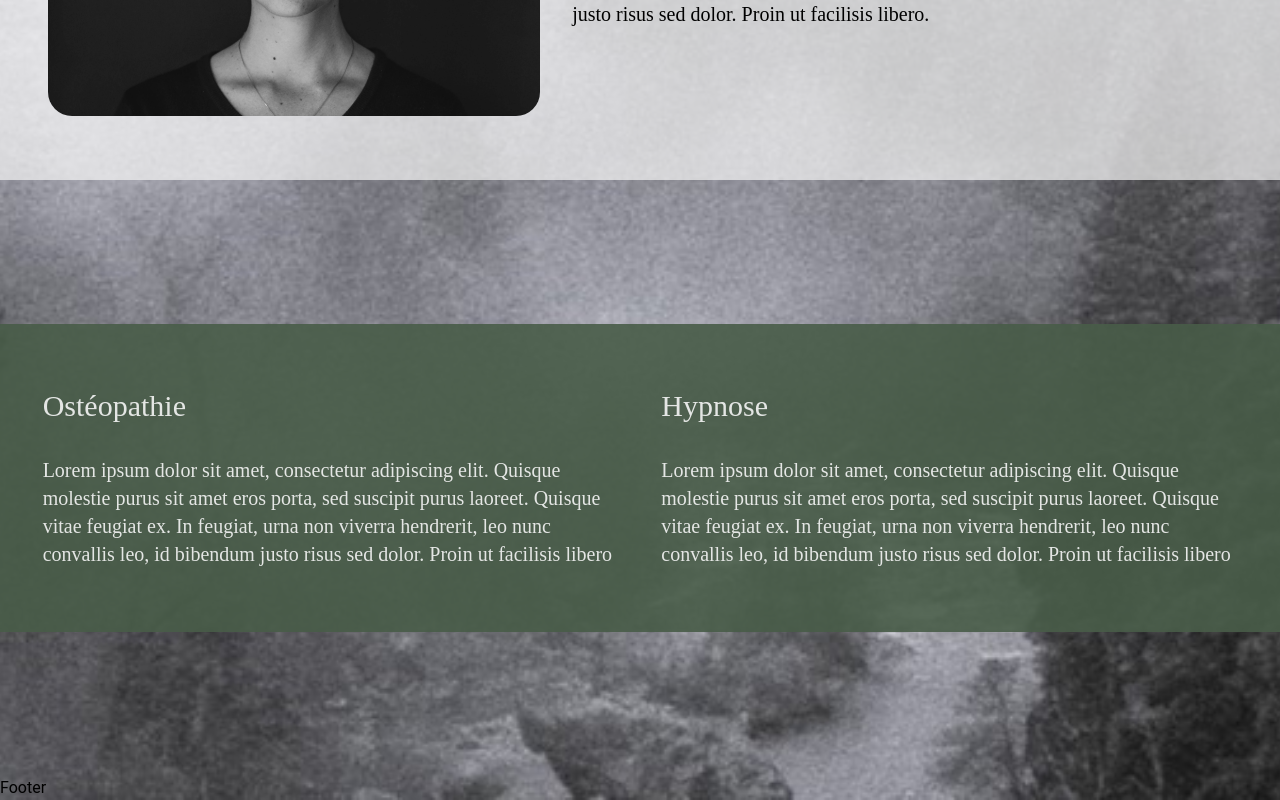
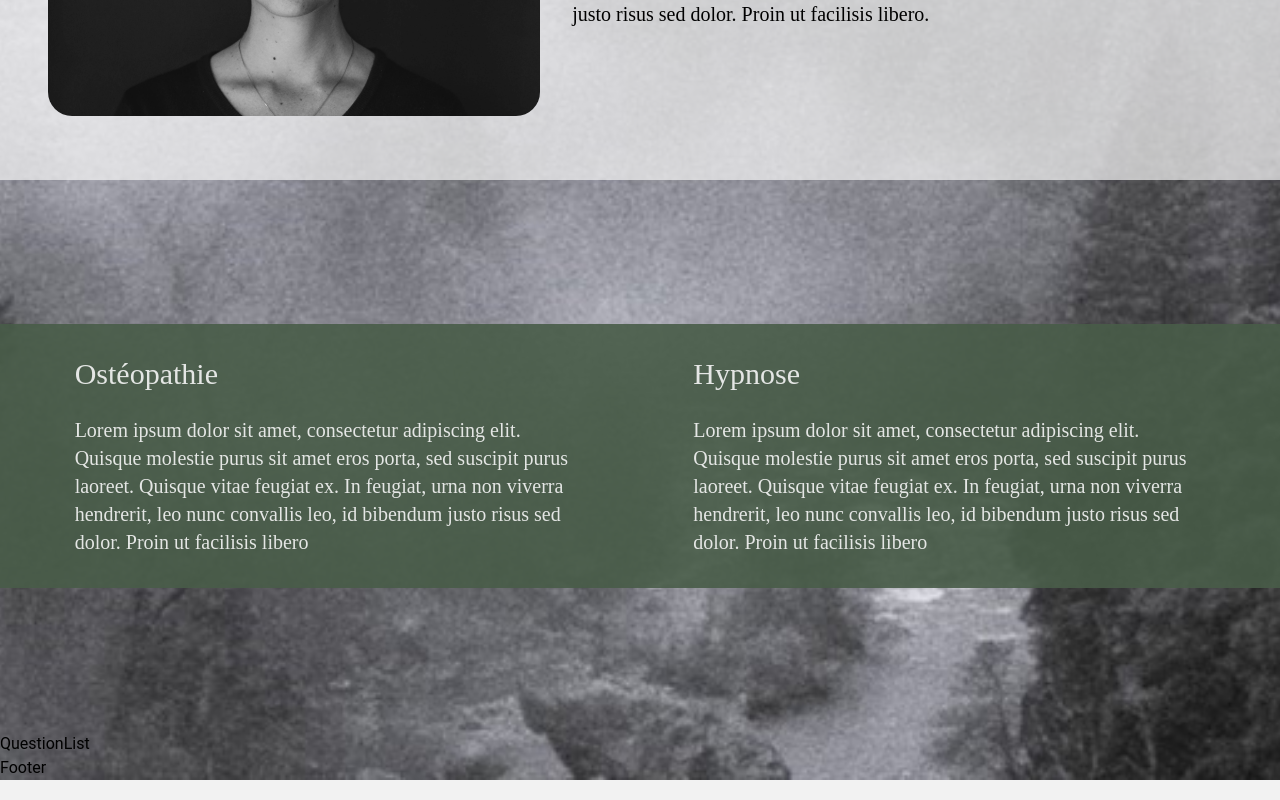
Before and after one commit to MrChong/Training, a React (Vite) app in the folder jo-quess/: page / in a window 1280 px wide. Shown: the part 796-1596 px from the top of the page. Built offline with nearby package versions, Linux system fonts and the light colour scheme; a web font is replaced by a local one.

Commit message:
add QnA + manage question list

```diff
--- /dev/null
+++ b/jo-quess/src/assets/QAList.json
@@ -0,0 +1,18 @@
+{
+    "Q&N":[{
+       "id":1,
+       "question":"Lorem ipsum dolor sit amet?",
+       "answer":"consectetur adipiscing elit. Quisque molestie purus sit amet eros porta, sed suscipit purus laoreet. Quisque vitae feugiat ex. In feugiat, urna non viverra hendrerit, leo nunc convallis leo, id bibendum justo risus sed dolor. Proin ut facilisis libero"
+    },{
+
+        "id":2,
+        "question":"Lorem ipsum dolor sit amet?",
+        "answer":"consectetur adipiscing elit. Quisque molestie purus sit amet eros porta, sed suscipit purus laoreet. Quisque vitae feugiat ex. In feugiat, urna non viverra hendrerit, leo nunc convallis leo, id bibendum justo risus sed dolor. Proin ut facilisis libero"
+     } ,{
+
+        "id":3,
+        "question":"Lorem ipsum dolor sit amet?",
+        "answer":"consectetur adipiscing elit. Quisque molestie purus sit amet eros porta, sed suscipit purus laoreet. Quisque vitae feugiat ex. In feugiat, urna non viverra hendrerit, leo nunc convallis leo, id bibendum justo risus sed dolor. Proin ut facilisis libero"
+
+    }]
+}
--- a/jo-quess/src/components/Intro.jsx
+++ b/jo-quess/src/components/Intro.jsx
@@ -1,4 +1,3 @@
-import Button from "./Button";
 
 const Intro = () => {
   return (
@@ -6,10 +5,6 @@ const Intro = () => {
         <h1 className="text-[#464646] text-4xl font-bold">
         Lorem ipsum dolor sit amet <br/> consectetur adipiscing elit
         </h1>
-        {/*<Button
-          text="Contactez-moi"
-          style="text-[#F5F5F5]/90 border-2 border-[#be7a0e] font-medium text-lg mt-3"
-        />*/}
       </div>
   );
 };
--- a/jo-quess/src/components/Navbar.jsx
+++ b/jo-quess/src/components/Navbar.jsx
@@ -9,7 +9,7 @@ const Navbar = () => {
         <Button
           url="https://www.gorendezvous.com/en/josiannequessy"
           text="Prendre rendez-vous"
-          style="text-[#F5F5F5]/90 bg-[#be7a0e] hover:bg-[#ab6d0c] font-medium text-lg"
+          style="text-[#F5F5F5]/90 bg-[#be7a0e] hover:bg-[#ab6d0c] font-medium text-md md:text-lg"
         />
       </div>
     </nav>
--- a/jo-quess/src/components/Question.jsx
+++ b/jo-quess/src/components/Question.jsx
@@ -0,0 +1,9 @@
+import React from 'react'
+
+const Question = () => {
+  return (
+    <div>Question</div>
+  )
+}
+
+export default Question
--- a/jo-quess/src/components/QuestionList.jsx
+++ b/jo-quess/src/components/QuestionList.jsx
@@ -0,0 +1,10 @@
+import React from 'react'
+import QnA from '../assets/QAList.json'
+
+const QuestionList = () => {
+  return (
+    <div>QuestionList</div>
+  )
+}
+
+export default QuestionList
--- a/jo-quess/src/components/Service.jsx
+++ b/jo-quess/src/components/Service.jsx
@@ -2,9 +2,9 @@ import React from "react";
 
 const Service = ({ serviceName, description }) => {
   return (
-    <div className="flex flex-col my-16 lg:max-w-xl">
+    <div className="flex flex-col py-8 px-8 lg:max-w-xl">
       <h1 className="text-3xl">{serviceName}</h1>
-      <p className="text-xl pt-8">{description}</p>
+      <p className="text-xl pt-6">{description}</p>
     </div>
   );
 };
--- a/jo-quess/src/pages/MainPage.jsx
+++ b/jo-quess/src/pages/MainPage.jsx
@@ -2,6 +2,7 @@ import Propos from "../components/Propos";
 import ServiceList from "../components/ServiceList";
 import Intro from "../components/Intro";
 import Footer from "../components/Footer";
+import QuestionList from "../components/QuestionList";
 
 const MainPage = () => {
   return (
@@ -9,6 +10,7 @@ const MainPage = () => {
       <Intro/>
       <Propos />
       <ServiceList />
+      <QuestionList/>
       <Footer />
     </div>
   );
```
Also changed, not shown: jo-quess/src/components/ServiceList.jsx (+12 -6 lines).
